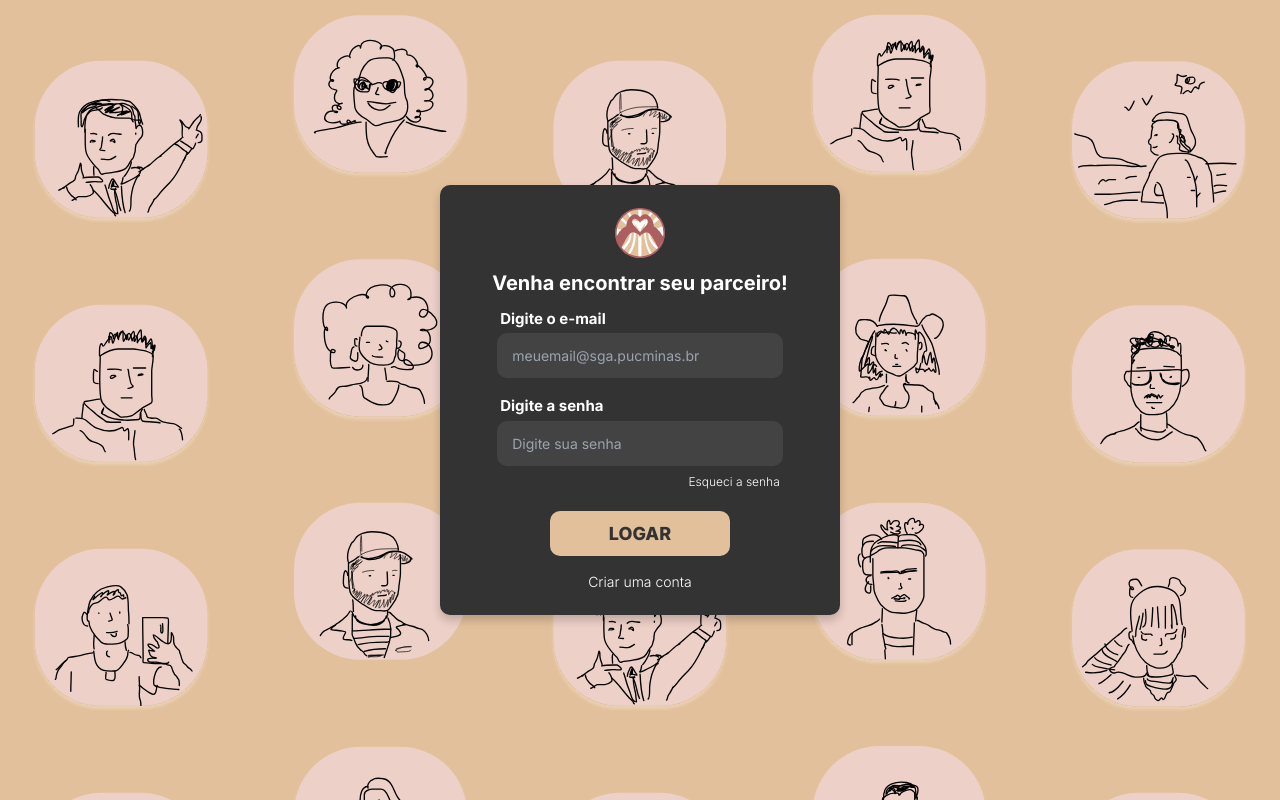
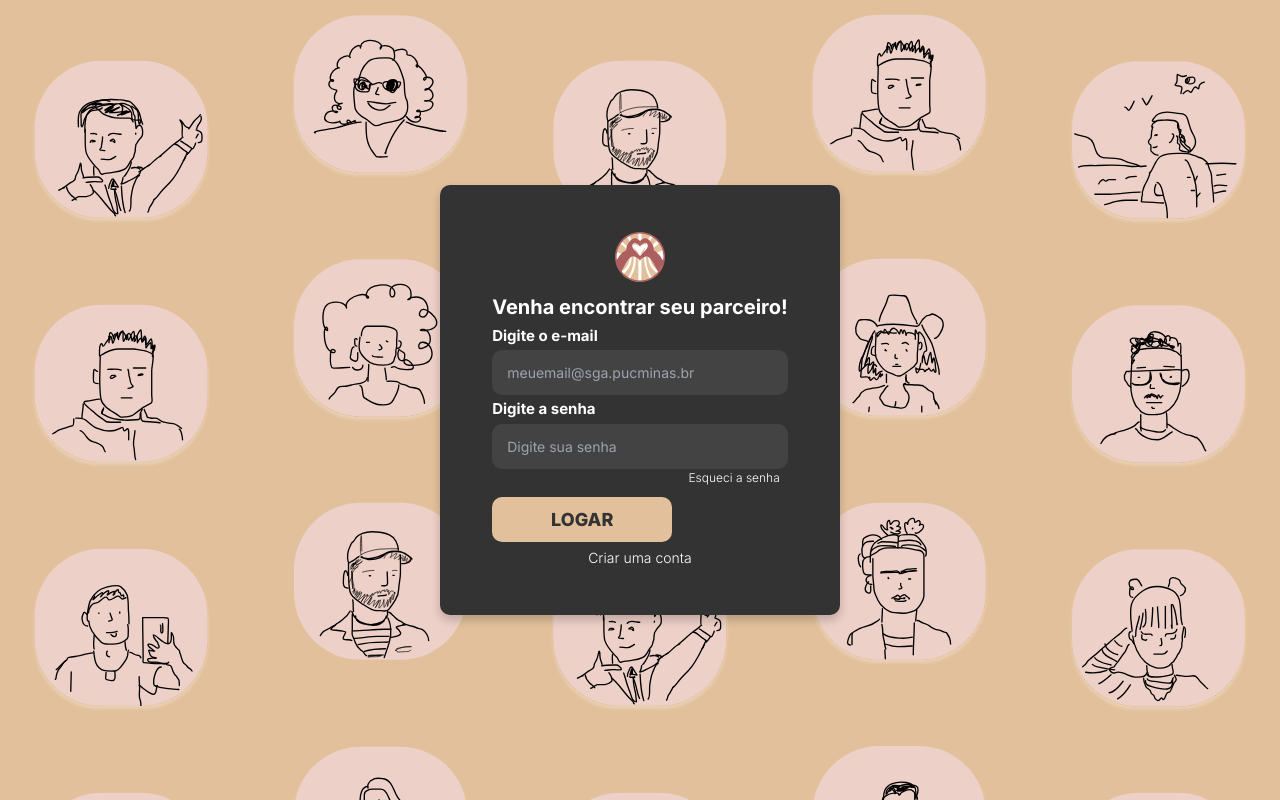
Before and after one commit to arttturslv/puclove, a React (Vite) app: page /login in a window 1280 px wide. Built offline with nearby package versions, Linux system fonts and the light colour scheme.

Commit message:
organizando css

```diff
--- a/src/pages/login.jsx
+++ b/src/pages/login.jsx
@@ -3,7 +3,6 @@ import logo from "../assets/logo redonda-svg.svg";
 import "../styles.css";
 
 const Login = () => (
-  <div className="container-l">
     <div className="container-login">
       <div className="wrap-login">
         <form className="login-form">
@@ -41,7 +40,6 @@ const Login = () => (
         </form>
       </div>
     </div>
-  </div>
-);
+    );
 
 export default Login;
--- a/src/styles.css
+++ b/src/styles.css
@@ -1,20 +1,15 @@
+/* Importe as fontes do Google */
 @import url("https://fonts.googleapis.com/css2?family=Inter:wght@100;200;300;400;500;600;700;800;900&family=Poppins:wght@100;300;500&display=swap");
 
+/* Reset de estilos */
 * {
-  margin: 0 auto;
+  margin: 0;
   padding: 0;
   box-sizing: border-box;
 }
 
-.container{
-  font-family: "Inter", sans-serif;
-  background-image: url("./assets/Background-svg.svg");  background-size: cover;
-  background-repeat: no-repeat;
-  background-attachment: fixed;
-  overflow: hidden; /*tira o scroll*/
-}
-
-.container-l {
+/* Estilo do contêiner principal */
+.container-login {
   width: 100%;
   min-height: 100vh;
   display: flex;
@@ -26,9 +21,10 @@
   background-size: cover;
   background-repeat: no-repeat;
   background-attachment: fixed;
-  overflow: hidden; /*tira o scroll*/
+  overflow: hidden;
 }
 
+/* Estilo do wrapper do formulário de login */
 .wrap-login {
   width: 400px;
   height: 430px;
@@ -38,10 +34,12 @@
   padding: 60px 20px;
   box-shadow: 0 5px 10px 0 rgba(0, 0, 0, 0.2);
   display: flex;
+  flex-direction: column;
   justify-content: center;
   align-items: center;
 }
 
+/* Estilo do título do formulário */
 .login-form-title {
   font-size: 20px;
   font-weight: 700;
@@ -50,6 +48,7 @@
   margin-bottom: 10px;
 }
 
+/* Estilo do ícone no título */
 .login-form-title img {
   width: 50px;
   padding-bottom: 10px;
@@ -57,21 +56,15 @@
   margin: 0 auto;
 }
 
-.wrap-input {
-  padding: 7px;
-  padding-left: 5px;
-  padding-right: 5px;
+/* Estilo dos rótulos dos campos de entrada */
+.wrap-input h4 {
+  color: #fff;
+  font-size: 15px;
+  font-weight: bold;
+  margin: 3px 0;
 }
 
-.wrap-input h4 {
-  color: #fff;
-  padding: 10px;
-  font-size: 15px;
-  text-align: left;
-  padding: 3px;
-  font-weight: bold;
-}
-
+/* Estilo dos campos de entrada */
 .input {
   font-size: 14px;
   color: #fff;
@@ -80,25 +73,21 @@
   width: 100%;
   height: 45px;
   background-color: transparent;
-  padding: 0 15px;
+  padding: 7px 15px;
   border-radius: 10px;
   background: #434343;
 }
 
+/* Estilo do link "Esqueci minha senha" */
 .forgot-password {
   font-size: 12px;
   font-weight: 300;
   color: #fff;
   text-align: right;
-  padding-left: 20px;
   padding-right: 4px;
 }
 
-.container-login-form-btn {
-  padding: 10px;
-  justify-content: center;
-}
-
+/* Estilo do botão de login */
 .login-form-btn {
   font-size: 18px;
   font-weight: 800;
@@ -113,10 +102,12 @@
   border-color: #e2c09b;
 }
 
+/* Estilo do botão de login ao passar o mouse */
 .login-form-btn:hover {
   border-color: #e2c09b;
 }
 
+/* Estilo do texto de rodapé */
 .text-center {
   display: flex;
   justify-content: center;
@@ -124,6 +115,7 @@
   margin-top: 5px;
 }
 
+/* Estilo do link de rodapé */
 .txt1 {
   font-size: 14px;
   font-weight: 300;
@@ -132,9 +124,12 @@
   text-decoration: none;
 }
 
+/* Estilo do link de rodapé ao passar o mouse */
 .txt1:hover {
   color: #e2c09b;
 }
+
+/* Estilo do contêiner de botões de formulário */
 .container-login-form-btn {
   align-items: center;
   display: flex;
```
